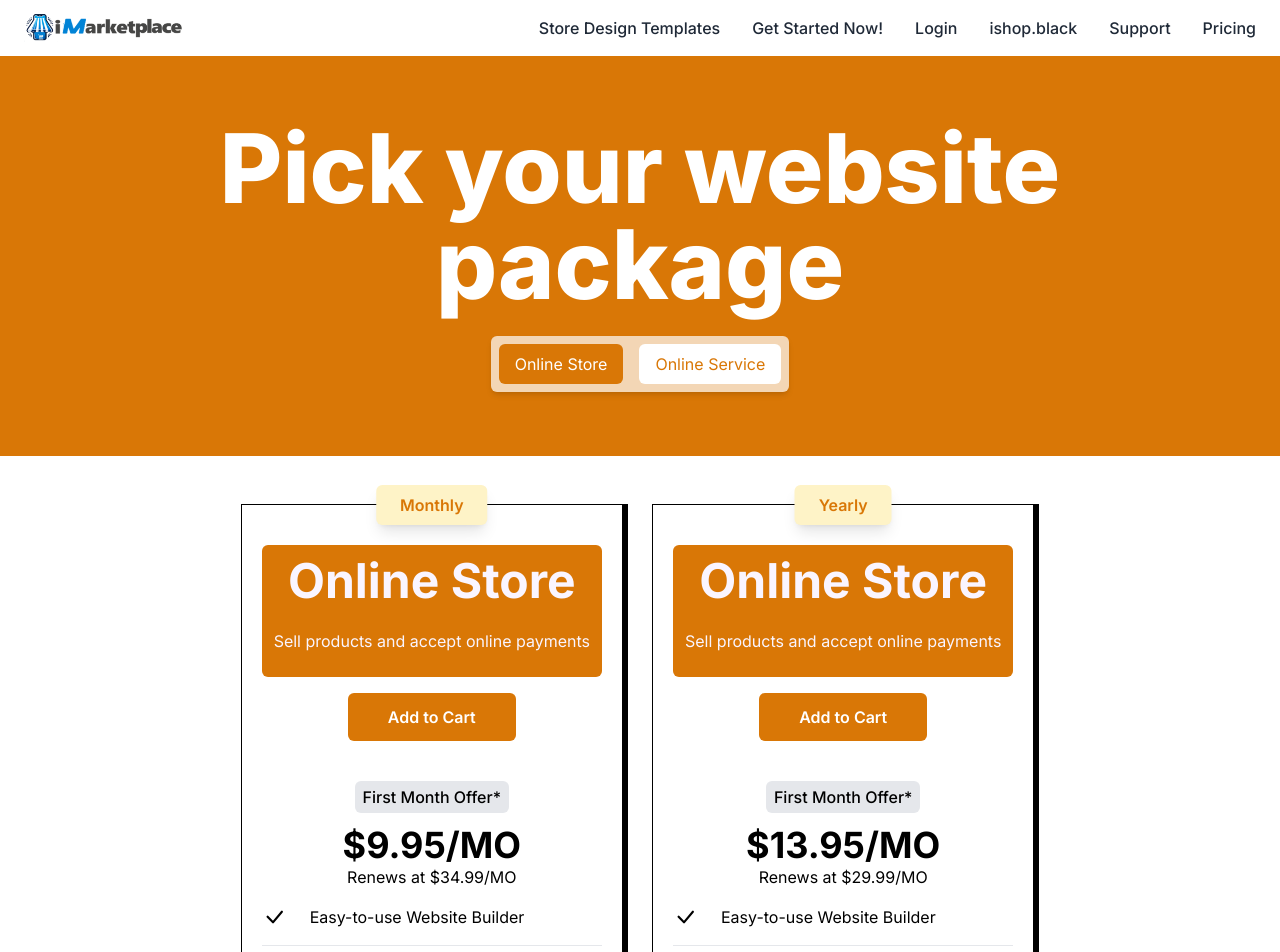
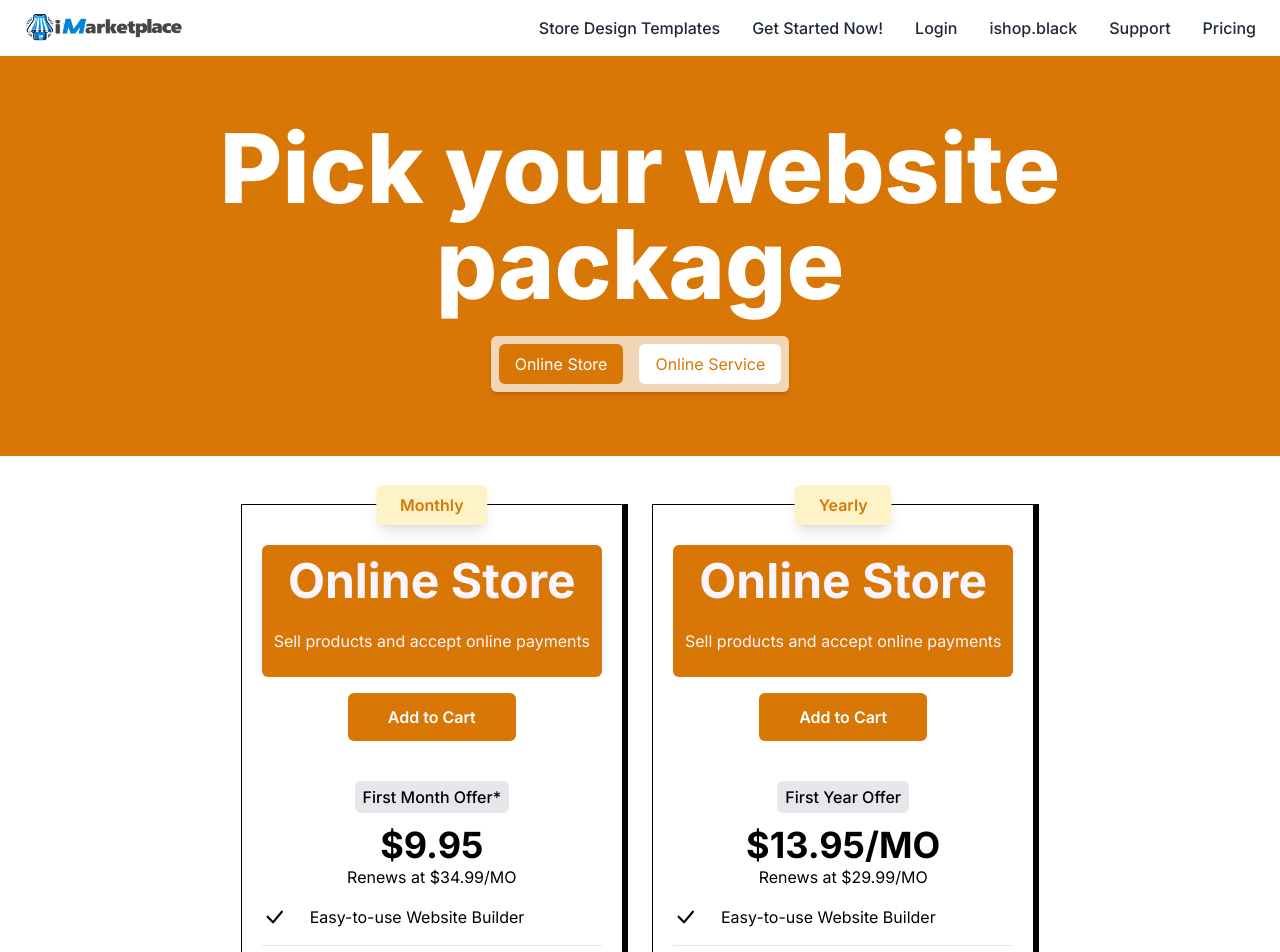
Before and after one commit to Richey24/subdomain-market-place, a Next.js app: page /pricing/affiliate in a window 1280 px wide. Shown: the top 952 px of the page. Built offline with nearby package versions, Linux system fonts and the light colour scheme.

Commit message:
Update page.tsx

```diff
--- a/src/app/(page)/pricing/affiliate/page.tsx
+++ b/src/app/(page)/pricing/affiliate/page.tsx
@@ -29,7 +29,7 @@ export default function Affiliate() {
       description: "Sell products and accept online payments",
       usage: [...useage1Month, "Sell Products"],
       tag: "Monthly",
-      price: "$9.95/MO",
+      price: "$9.95",
       priceTagline: "Renews at $34.99/MO",
       isPrimary: false,
       type: "ecommerce",
@@ -40,6 +40,7 @@ export default function Affiliate() {
       usage: [...useage1Month, "Sell Products"],
       tag: "Yearly",
       price: "$13.95/MO",
+      offer: "First Year Offer",
       priceTagline: "Renews at $29.99/MO",
       isPrimary: false,
       type: "ecommerce",
@@ -52,7 +53,7 @@ export default function Affiliate() {
       description: "Sell services and accept sales leads",
       usage: [...useage1Month, "Sell Services"],
       tag: "Monthly",
-      price: "$9.95/MO",
+      price: "$9.95",
       priceTagline: "Renews at $34.99/MO",
       isPrimary: false,
       type: "service",
@@ -63,6 +64,7 @@ export default function Affiliate() {
       usage: [...useage1Month, "Sell Services"],
       tag: "Yearly",
       price: "$13.95/MO",
+      offer: "First Year Offer",
       priceTagline: "Renews at $29.99/MO",
       isPrimary: false,
       type: "service",
```
